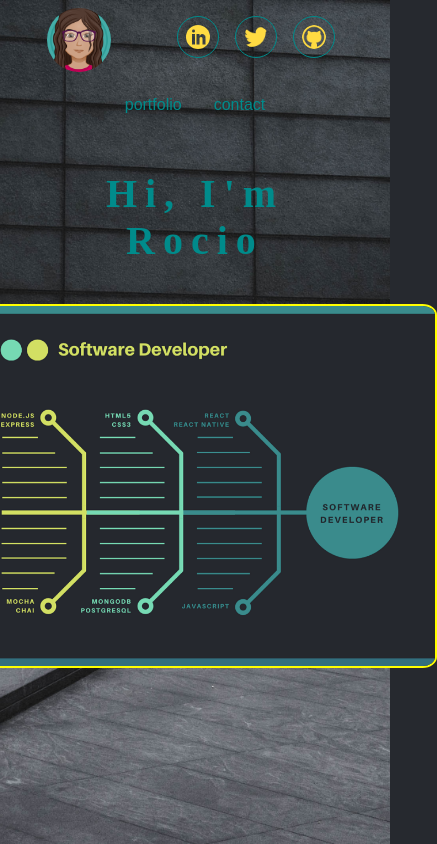
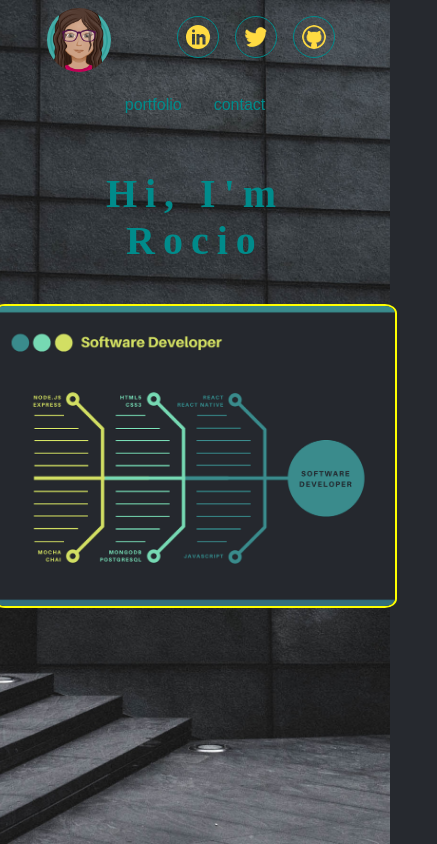
Before and after one commit to ixesta/Ixesta, a React (Create React App) app: page / in a window 390 px wide. Shown: the top 844 px of the page, 437 px wide, since content can reach past the window. Built offline with nearby package versions, Linux system fonts and the light colour scheme; a web font is replaced by a local one.

Commit message:
height to html

```diff
--- a/src/App.css
+++ b/src/App.css
@@ -4,7 +4,7 @@ body {
     background-repeat: no-repeat;
     background-position: center;
     margin: 0;
-    height: 100%;
+    height: 120%;
 
 }
 
@@ -181,14 +181,6 @@ nav a {
         letter-spacing: 0.2em;
     }
 
-    .technologies {
-        display: block;
-        max-width:30em;
-        max-height:25em;
-        width: auto;
-        height: auto;
-    }
-
     .cards {
         width: auto;
         flex-direction: column;
@@ -247,6 +239,11 @@ nav a {
         color: darkcyan;
         font-weight: bold;
         letter-spacing: 0.2em;
+    }
+
+    .technologies {
+        max-block-size: 60%;
+
     }
 
     .cards {
```
